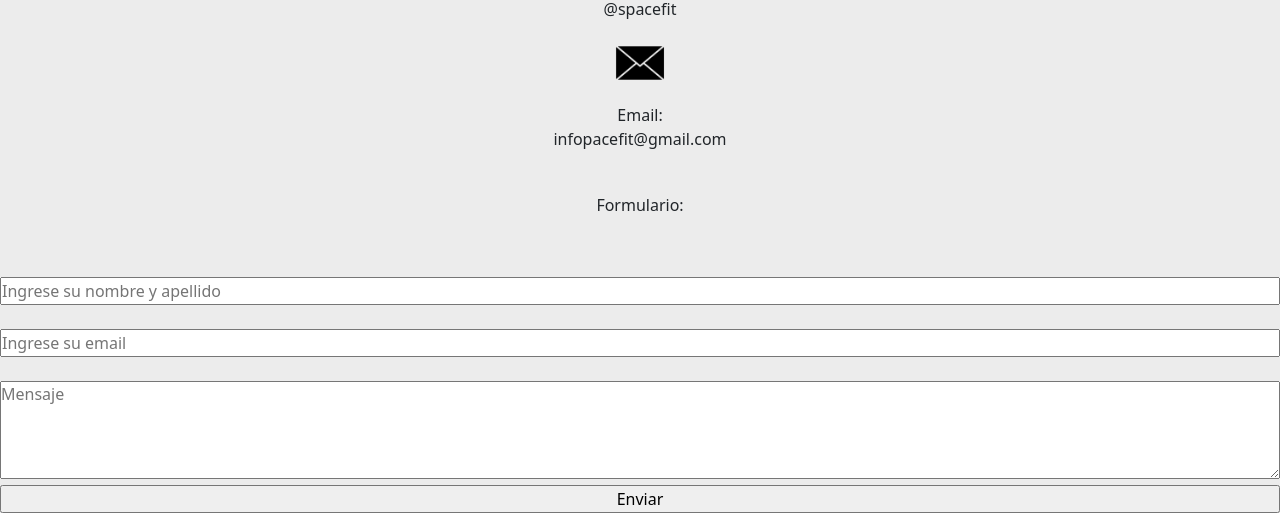
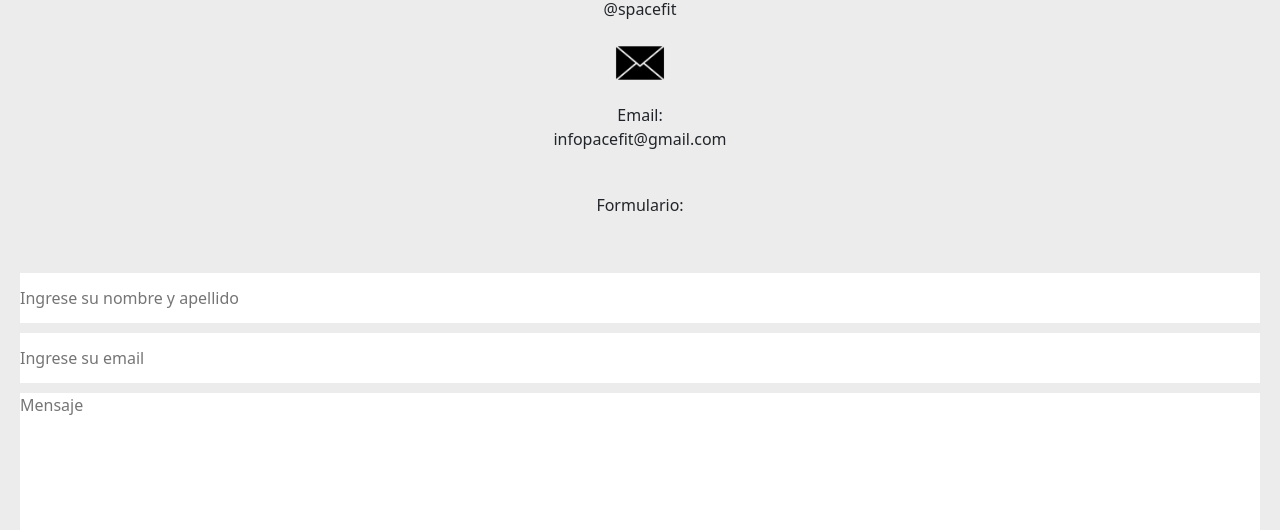
Before and after one commit to EmanuelLedesma/Mi_proyecto_CoderHouse, a plain HTML site: page pages/contacto.html in a window 1280 px wide. Shown: the part 318-848 px from the top of the page. Drawn offline with nearby package versions, Linux system fonts and the light colour scheme; a web font is replaced by a local one.

Commit message:
antes de SASS

```diff
--- a/css/stylesheet.css
+++ b/css/stylesheet.css
@@ -44,6 +44,7 @@ header{
     justify-content: space-between;
     background-color: #ffffff;
     z-index: 2;
+
     position: sticky;
     top: 0px    ;
     display: flex
@@ -454,26 +455,38 @@ footer{
     }
 
     .title__formulario{
-        display: block;
         padding-top: 40px;
     }
 
-    .formulario{
+    form{
         margin: 20px;
         display: grid;
-        grid-template-columns: 1fr 1fr;
+        grid-template-columns: 1fr 1fr 1fr;
+        grid-template-rows: 1fr 1fr;
         grid-gap: 10px;
+        padding-bottom: 50px;
       }
 
-      label {
-        grid-column: 1;
+      label{
+        display: none;
+    }
+
+
+      input{
+        grid-column: 1/4;
+        height: 50px;
+        border: grey;
       }
 
-      input, textarea {
-        grid-column: 2;
-        width: 100%;
+      textarea{
+        height: 250px;
+        grid-column: 1/4;
+        border: grey;
       }
 
       input[type="submit"] {
-        grid-column: 1 / span 2;
+        color: #ffffff;
+        background-color: black;
+        grid-column: 1/4
+
       }
--- a/pages/contacto.html
+++ b/pages/contacto.html
@@ -18,7 +18,7 @@
 
     <header>
 
-        <nav class="navbar navbar-expand-lg navbar-light bg-light header__nav ">
+        <nav class="navbar navbar-expand-lg navbar-light header__nav ">
             <div class="container-fluid background ">
               <button class="navbar-toggler " type="button" data-bs-toggle="collapse" data-bs-target="#navbarNav" aria-controls="navbarNav" aria-expanded="false" aria-label="Toggle navigation">
                 <span class="navbar-toggler-icon"></span>
@@ -79,8 +79,8 @@
             </div>
           </div
 
-          <div class="Formulario">
-            <form action="">
+          <div >
+            <form class="Formulario" action="">
                 <label for="nombre"></label>
                 <input type="text" id="nombre" name="nombre" placeholder="Ingrese su nombre y apellido">
 
@@ -88,7 +88,7 @@
                 <input type="email" id="email" name="email" placeholder="Ingrese su email" >
 
                 <label for="mensaje"></label>
-                <textarea id="mensaje" name="mensaje" rows="4" required placeholder="Mensaje"></textarea>
+                <textarea id="mensaje" name="mensaje" required placeholder="Mensaje"></textarea>
 
                 <input type="submit" value="Enviar">
               </form>
```
Also changed, not shown: index.html (+4 -1 lines).
